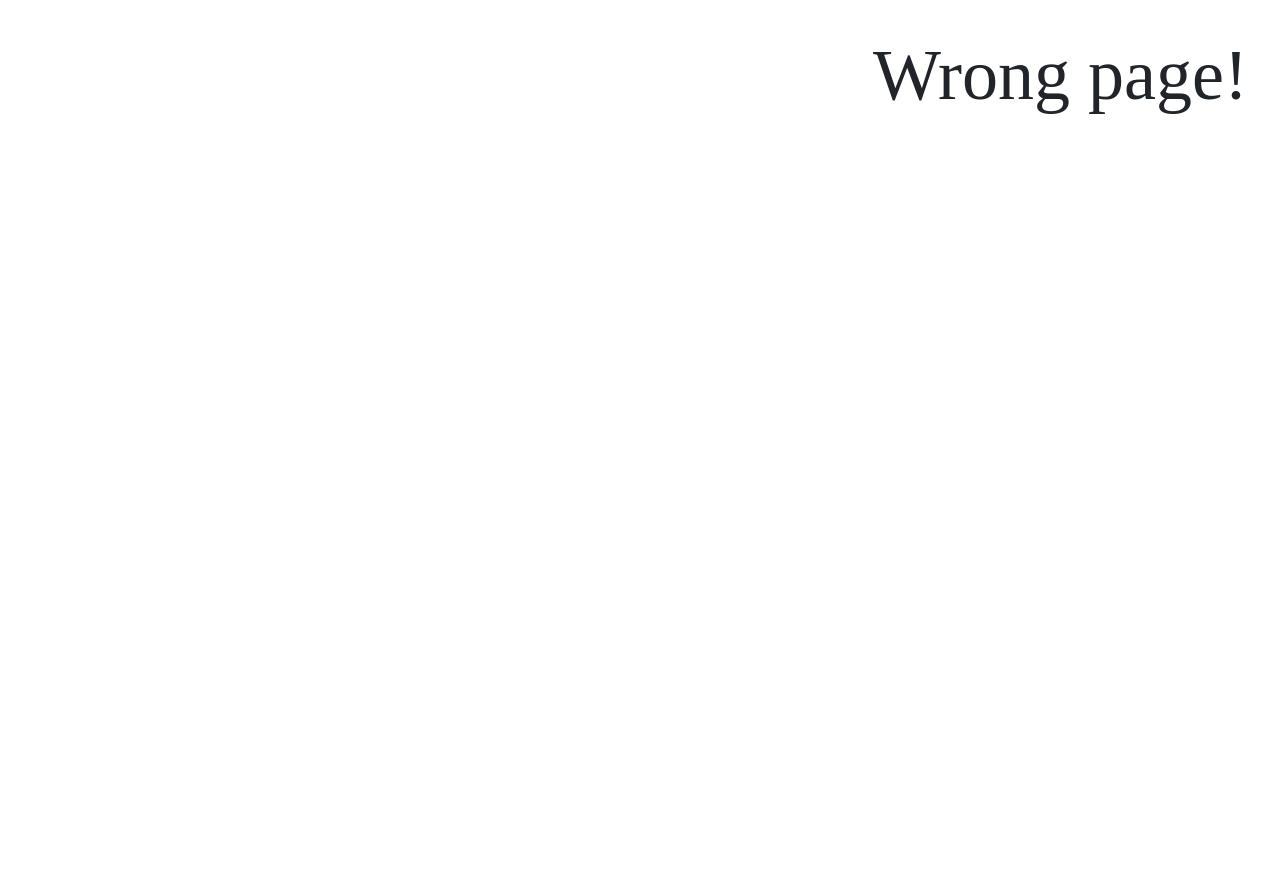
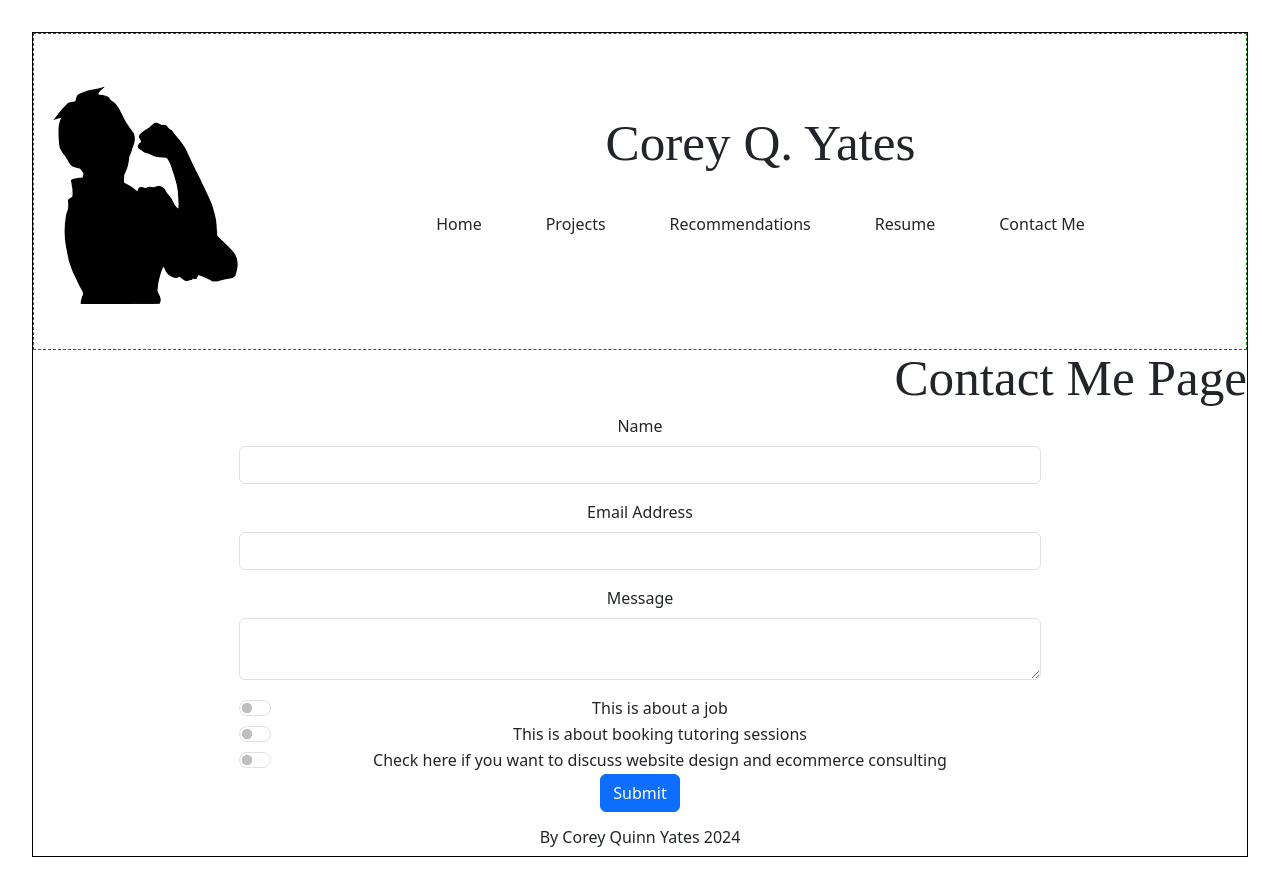
Before and after one commit to cqyates/Developer-Portfolio, a React (Vite) app in the folder client/: page /contact in a window 1280 px wide. Before the commit this address had no page. Shown: the top 896 px of the page. Built offline with nearby package versions, Linux system fonts and the light colour scheme.

Commit message:
created contact form for client side

```diff
--- /dev/null
+++ b/client/src/components/ContactForm/index.jsx
@@ -0,0 +1,119 @@
+import { useState } from 'react';
+import { Form, Button } from 'react-bootstrap';
+
+const ContactForm = () => {
+  const [contactForm, setContactForm] = useState({
+    contactName: '',
+    contactEmail: '',
+    message: '',
+    submitted: false,
+    received: false,
+    read: false,
+    returned: false,
+    jobLead: false,
+    studentLead: false,
+    consultingLead: false
+  });
+  const handleInputChange=(e)=> {
+  const {name, value} = e.target
+  setContactForm({...contactForm, [name]:value })
+  if(name==="jobLead") {
+   if(contactForm.jobLead === false) {
+     setContactForm({...contactForm, jobLead: true})
+   } else {
+    setContactForm({...contactForm, jobLead: false})
+   }
+  }
+  else if (name === "studentLead") {
+    if(contactForm.studentLead === false) {
+      setContactForm({...contactForm, studentLead: true})
+    } else {
+     setContactForm({...contactForm, studentLead: false})
+    }
+  }
+  else if (name === "consultingLead") {
+    if(contactForm.consultingLead === false) {
+      setContactForm({...contactForm, consultingLead: true})
+    } else {
+     setContactForm({...contactForm, consultingLead: false})
+    }
+  }
+  console.log(contactForm.consultingLead)
+  }
+
+  const handleContactForm = (e) => {
+    e.preventDefault();
+    console.log(contactForm)
+    //create mutation for contact form and connect to back end.
+    //change screen to success message or icon.
+  };
+  return (
+    <Form onSubmit={handleContactForm}>
+      <Form.Group className="mb-3">
+        <Form.Label htmlFor="name">Name</Form.Label>
+        <Form.Control
+        type="text"
+        onChange={handleInputChange}
+        value={contactForm.contactName}
+        name="contactName"
+        ></Form.Control>
+      </Form.Group>
+      <Form.Group className="mb-3">
+        <Form.Label htmlFor="email">Email Address</Form.Label>
+        <Form.Control
+        type="email"
+        value={contactForm.contactEmail}
+        onChange={handleInputChange}
+        name="contactEmail"
+        ></Form.Control>
+      </Form.Group>
+      <Form.Group className="mb-3">
+        <Form.Label htmlFor="message"> Message</Form.Label>
+        <Form.Control
+        as="textarea"
+        type="text"
+        onChange={handleInputChange}
+        value={contactForm.message}
+        name="message"
+        ></Form.Control>
+      </Form.Group>
+      <Form.Group>
+      <Form.Check
+       type="switch"
+       id="job-lead"
+       name='jobLead'
+       value={contactForm.jobLead}
+       onChange={handleInputChange}
+       label="This is about a job"
+       >
+
+      </Form.Check>
+      <Form.Check
+       type="switch"
+       id="student-lead"
+       name='studentLead'
+       value={contactForm.studentLead}
+       onChange={handleInputChange}
+       label="This is about booking tutoring sessions"
+       >
+
+      </Form.Check>
+      <Form.Check
+       type="switch"
+       id="consulting-lead"
+       name='consultingLead'
+       value={contactForm.consultingLead}
+       onChange={handleInputChange}
+       label="Check here if you want to discuss website design and ecommerce consulting"
+       >
+
+      </Form.Check>
+      </Form.Group>
+      <Button className="mb-3" type="submit">
+        Submit
+      </Button>
+    </Form>
+  );
+};
+
+export default ContactForm;
--- a/client/src/components/Navbar.jsx
+++ b/client/src/components/Navbar.jsx
@@ -22,6 +22,9 @@ const PageNav = () => {
           <Nav.Link as={Link} to="/resume">
             Resume
           </Nav.Link>
+          <Nav.Link as={Link} to="/contact">
+            Contact Me
+          </Nav.Link>
         </Navbar.Collapse>
 
         <Navbar.Toggle />
--- a/client/src/main.jsx
+++ b/client/src/main.jsx
@@ -8,6 +8,7 @@ import Home from "./pages/Home"
 import Projects from "./pages/Projects"
 import Recommendations from './pages/Recommendations'
 import Resume from "./pages/Resume"
+import Contact from "./pages/Contact"
 
 const router = createBrowserRouter([
   {
@@ -30,6 +31,10 @@ const router = createBrowserRouter([
         path: '/resume',
         element: <Resume />
       },
+      {
+        path: '/contact',
+        element: <Contact />
+      },
     ]
   }
 ])
--- /dev/null
+++ b/client/src/pages/Contact/index.jsx
@@ -0,0 +1,18 @@
+
+
+import ContactForm from "../../components/ContactForm"
+import { Col, Row } from "react-bootstrap"
+const ContactPage = () => {
+  return (
+    <Row >
+      <h1> Contact Me Page </h1>
+      <Col lg={2}></Col>
+      <Col lg={8}>
+      <ContactForm />
+      </Col>
+      <Col lg={2}></Col>
+    </Row>
+  )
+}
+
+export default ContactPage
--- a/client/vite.config.js
+++ b/client/vite.config.js
@@ -9,7 +9,7 @@ export default defineConfig({
     open: true,
     proxy: {
       '/graphql': {
-        target: 'http://localhost:3001',
+        target: 'http://localhost:3002',
         secure: false,
         changeOrigin: true,
       }
```
Also changed, not shown: 1 other file (tests, documents, lock files or other folders).
